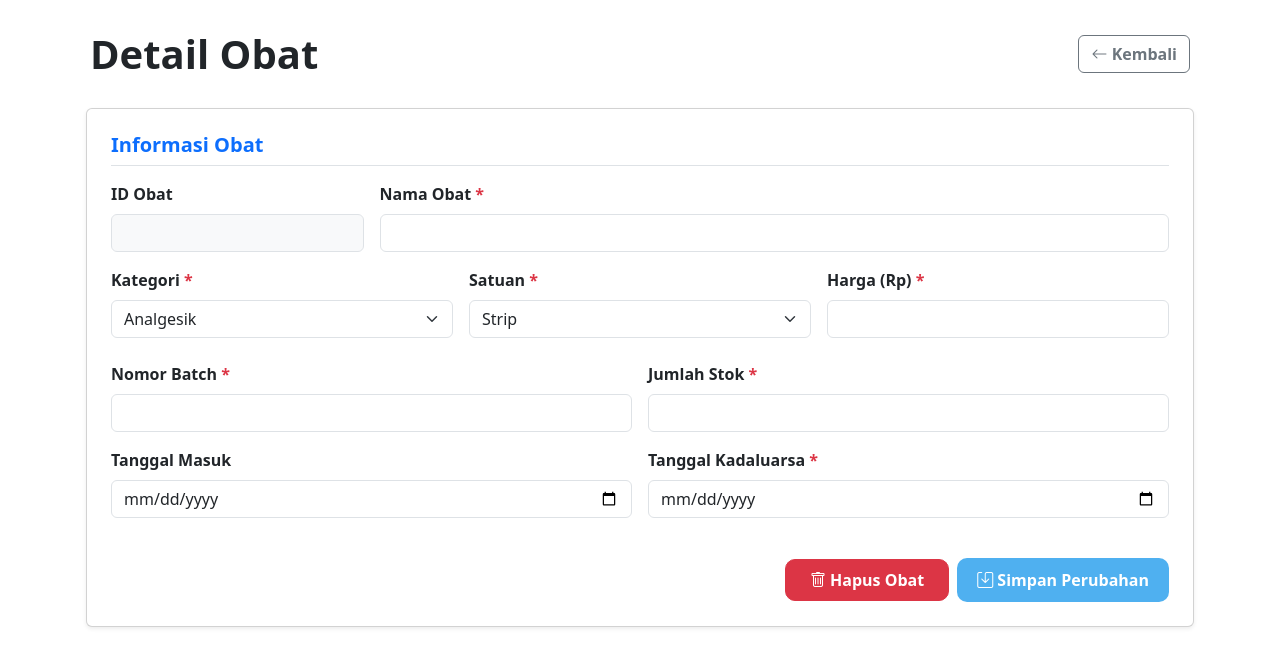
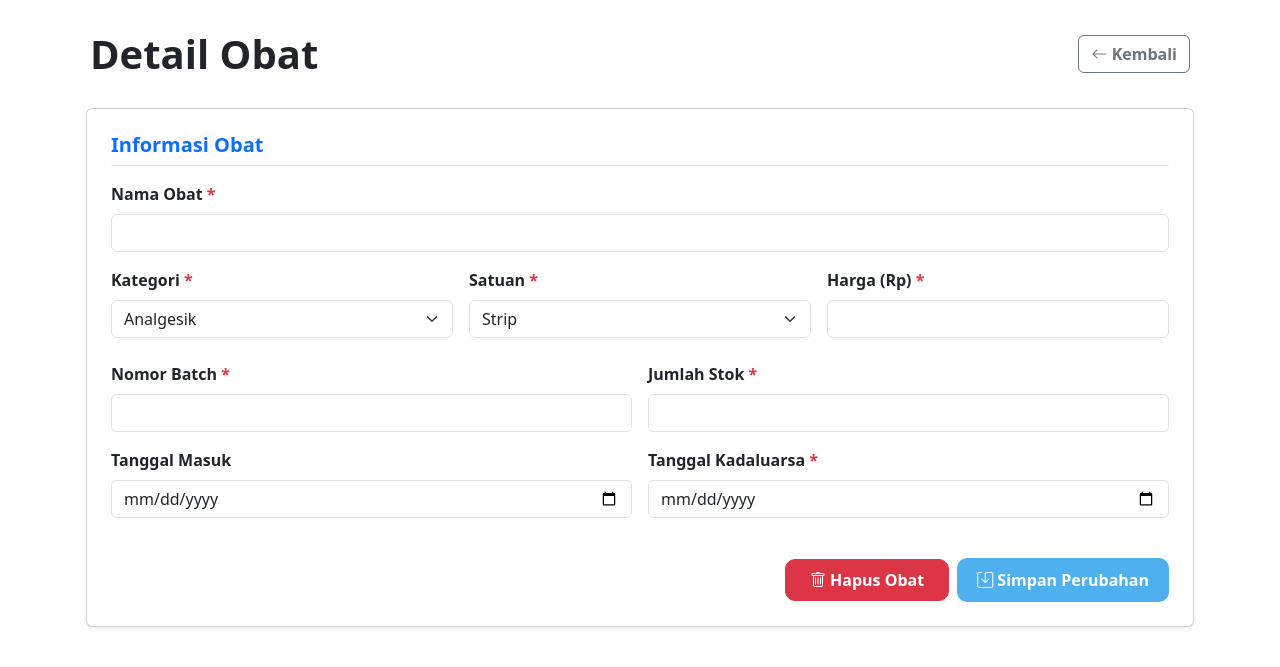
Before and after one commit to kakaubaidillah/ProjectWeb-MediQuick, a PHP site: page /dashboard/apoteker/detail_obat.php in a window 1280 px wide. Shown: the part 56-723 px from the top of the page. Run offline with PHP 8.4, Linux system fonts and the light colour scheme; data that the repository does not hold is empty.

Commit message:
fix apoteker
detail_obat.php dan inventory.php

```diff
--- a/dashboard/apoteker/detail_obat.php
+++ b/dashboard/apoteker/detail_obat.php
@@ -133,7 +133,7 @@ $daftar_satuan = [
                             <a class="nav-link" href="riwayat_prosesobat.php">Riwayat</a>
                         </li>
                         <li class="nav-item">
-                            <a class="nav-link" href="../../login/login.php" onclick="return confirm('Yakin Untuk Logout?')">Logout</a>
+                            <a class="nav-link" href="../../login/proses/access_logout.php" onclick="return confirm('Yakin Untuk Logout?')">Logout</a>
                         </li>
                     </ul>
                 </div>
@@ -165,14 +165,11 @@ $daftar_satuan = [
 
                         <h5 class="fw-bold mb-3 text-primary border-bottom pb-2">Informasi Obat</h5>
                         <div class="row g-3 mb-4">
-                            <div class="col-md-3">
-                                <label class="form-label fw-semibold">ID Obat</label>
-                                <input type="text" class="form-control bg-light" value="<?= $data['id_obat'] ?>" readonly>
-                            </div>
-                            <div class="col-md-9">
+                            <div class="col-md-12">
                                 <label class="form-label fw-semibold">Nama Obat <span class="text-danger">*</span></label>
                                 <input type="text" name="nama_obat" class="form-control" value="<?= $data['nama_obat'] ?>" required>
                             </div>
+
                             <div class="col-md-4">
                                 <label class="form-label fw-semibold">Kategori <span class="text-danger">*</span></label>
                                 <select name="kategori" class="form-select" required>
@@ -197,7 +194,7 @@ $daftar_satuan = [
                             </div>
                             <div class="col-md-4">
                                 <label class="form-label fw-semibold">Harga (Rp) <span class="text-danger">*</span></label>
-                                <input type="number" step="0.01" name="harga" class="form-control" value="<?= $data['harga'] ?>" required>
+                                <input type="number" step="100" name="harga" class="form-control" value="<?= $data['harga'] ?>" required>
                             </div>
                         </div>
 
--- a/dashboard/apoteker/inventory.php
+++ b/dashboard/apoteker/inventory.php
@@ -87,7 +87,7 @@ $jmldataobat = mysqli_num_rows($Query);
                             <a class="nav-link" href="riwayat_prosesobat.php">Riwayat</a>
                         </li>
                         <li class="nav-item">
-                            <a class="nav-link" href="../../login/login.php" onclick="return confirm('Yakin Untuk Logout?')">Logout</a>
+                            <a class="nav-link" href="../../login/proses/access_logout.php" onclick="return confirm('Yakin Untuk Logout?')">Logout</a>
                         </li>
                     </ul>
                 </div>
```
Also changed, not shown: asset/css/formStyle.css (+0 -10 lines).
